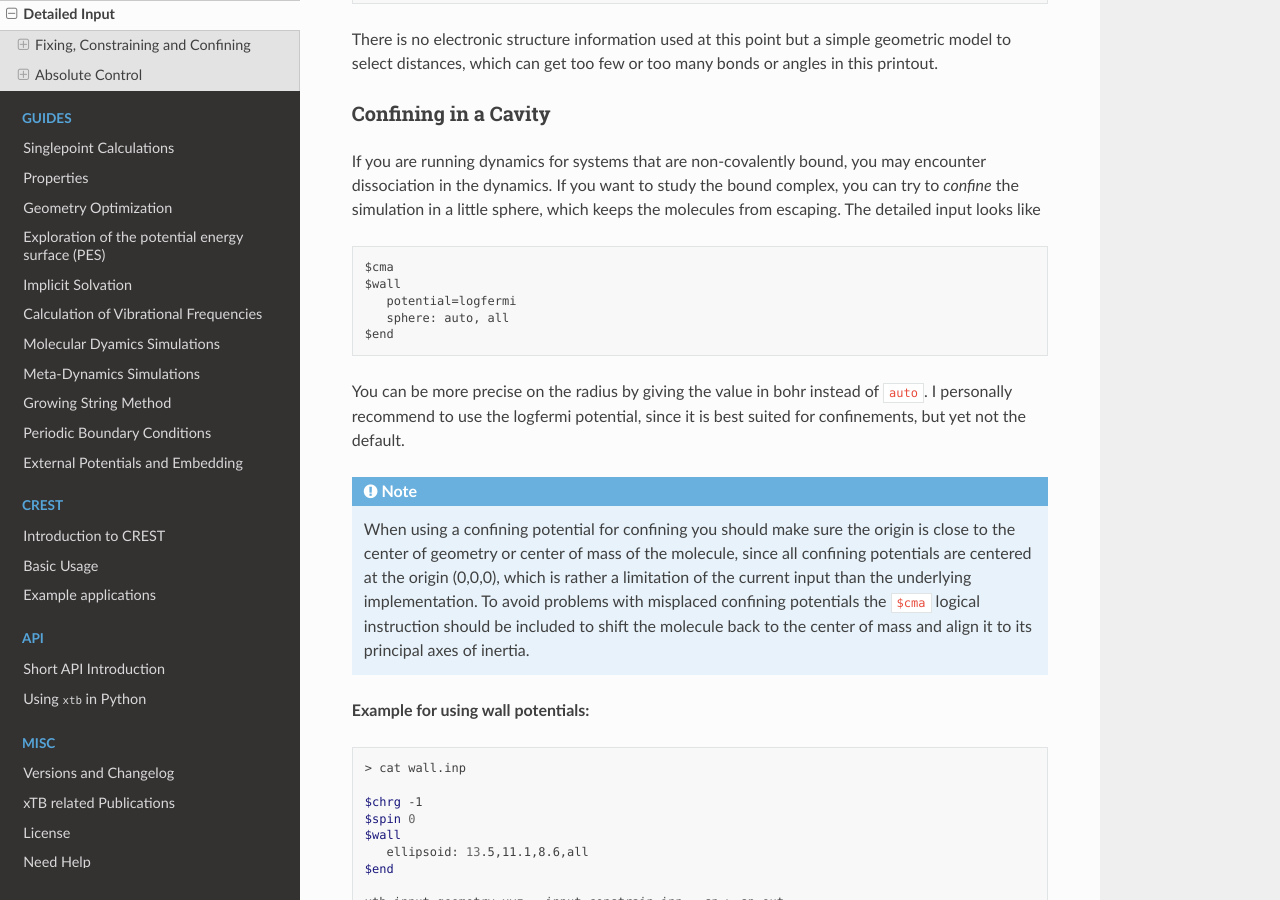
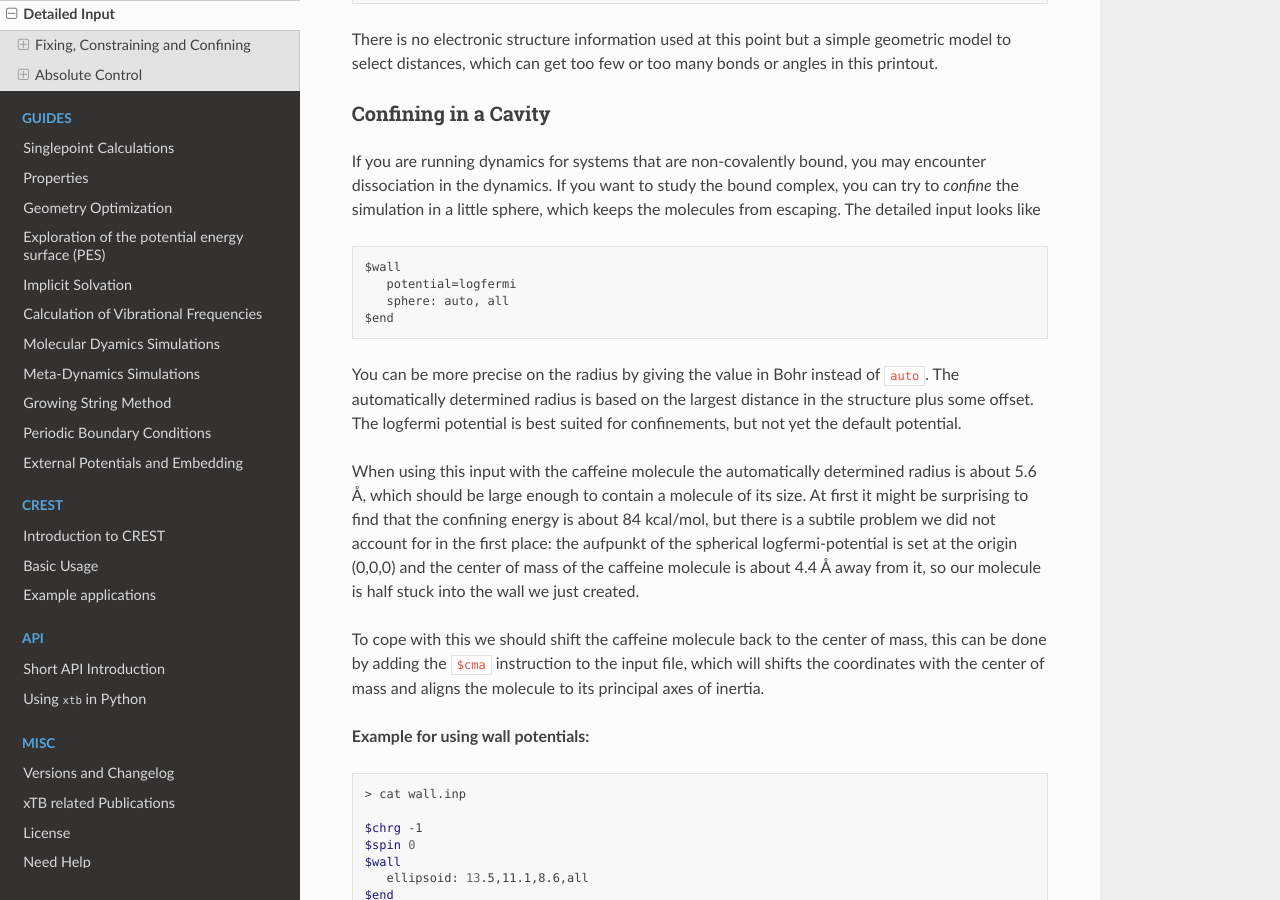
Before and after one commit to grimme-lab/xtb_docs, a Sphinx documentation site: the page built from source/xcontrol.rst, in a window 1280 px wide and 900 px high, scrolled down 6051 px. Built offline with Sphinx 7.4.7 and the Read the Docs theme 2.0.0, drawn with Linux system fonts in a browser that asks for light colours.

Commit message:
rewrote first paragraph about confining potentials
- describe internal algorithm to determine spheresize
- warn more verbosely about misplaced wall potentials

```diff
--- a/source/xcontrol.rst
+++ b/source/xcontrol.rst
@@ -345,29 +345,33 @@ The detailed input looks like
 
 .. code:: text
 
-  $cma
   $wall
      potential=logfermi
      sphere: auto, all
   $end
 
-You can be more precise on the radius by giving the value in bohr instead
-of ``auto``. I personally recommend to use the logfermi potential, since it
-is best suited for confinements, but yet not the default.
+You can be more precise on the radius by giving the value in Bohr instead
+of ``auto``. The automatically determined radius is based on the largest
+distance in the structure plus some offset.
+The logfermi potential is best suited for confinements, but not yet the
+default potential.
 
-.. note:: When using a confining potential for confining you should make
-          sure the origin is close to the center of geometry or center of mass
-          of the molecule,
-          since all confining potentials are centered at the origin (0,0,0),
-          which is rather a limitation of the current input than the underlying
-          implementation.
-          To avoid problems with misplaced confining potentials the ``$cma``
-          logical instruction should be included to shift the molecule back
-          to the center of mass and align it to its principal axes of inertia.
+When using this input with the caffeine molecule the automatically
+determined radius is about 5.6 Å, which should be large enough to contain
+a molecule of its size.
+At first it might be surprising to find that the confining energy
+is about 84 kcal/mol, but there is a subtile problem we did not account for
+in the first place: the aufpunkt of the spherical logfermi-potential
+is set at the origin (0,0,0) and the center of mass of the caffeine molecule
+is about 4.4 Å away from it, so our molecule is half stuck into the wall
+we just created.
+
+To cope with this we should shift the caffeine molecule back to the center
+of mass, this can be done by adding the ``$cma`` instruction to the input
+file, which will shifts the coordinates with the center of mass and aligns
+the molecule to its principal axes of inertia.
 
 **Example for using wall potentials:**
-
-
 
 .. code:: bash
 
```
